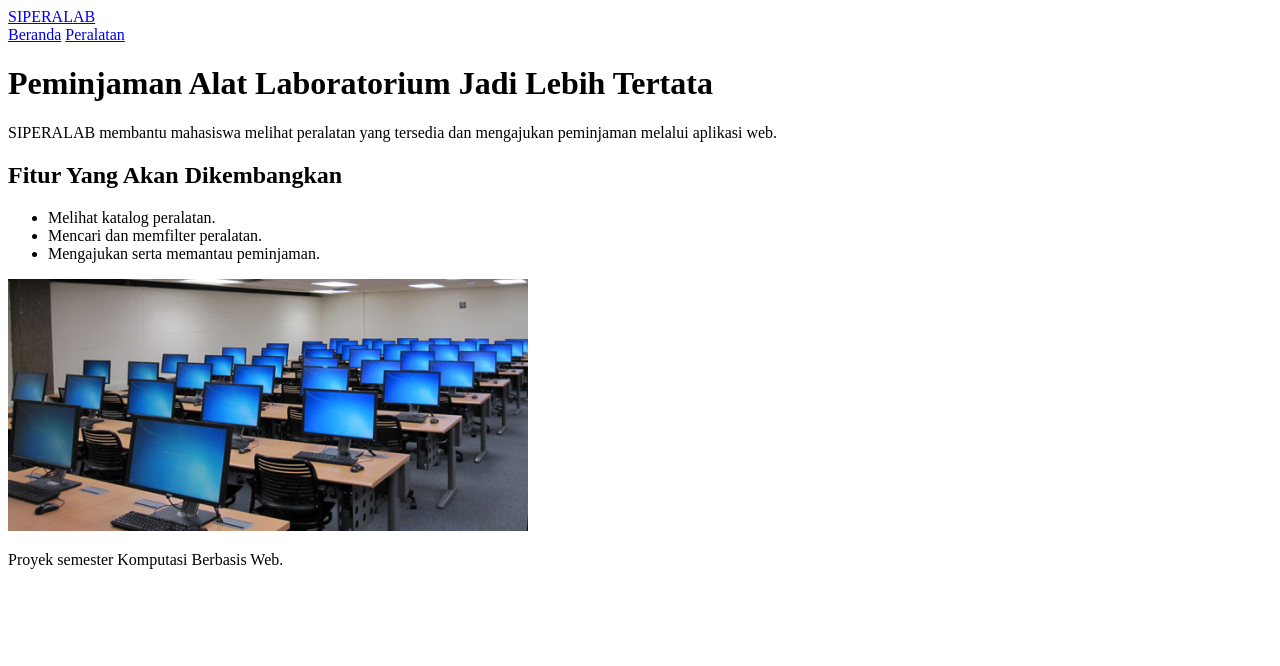
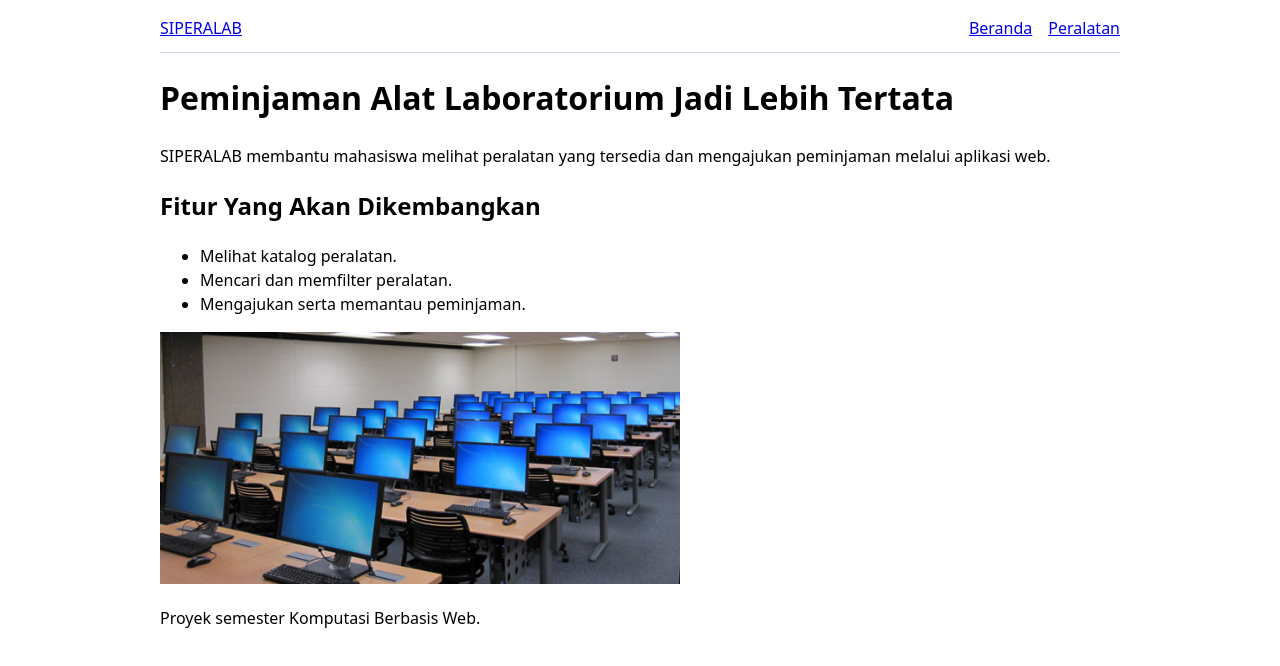
Before and after one commit to reubenezera/SIPERALAB, a website built with Vite: page frontend/index.html in a window 1280 px wide. Built offline with nearby package versions, Linux system fonts and the light colour scheme.

Commit message:
fix: update file paths in HTML and CSS, correct build script in package.json

```diff
--- a/frontend/index.html
+++ b/frontend/index.html
@@ -5,15 +5,15 @@
     <meta name="viewport" content="width=device-width, initial-scale=1.0">
     <meta name="description" content="Sistem Peminjaman Peralatan Laboratorium">
     <title>SIPERALAB | Beranda</title>
-    <link rel="stylesheet" href="/src/styles.css">
+    <link rel="stylesheet" href="./src/styles.css">
 </head>
 <body>
     <header class="site-header">
-        <a class="brand" href="/frontend/index.html">SIPERALAB</a>
+        <a class="brand" href="./index.html">SIPERALAB</a>
 
         <nav aria-label="Navigasi Utama">
-            <a href="/frontend/index.html">Beranda</a>
-            <a href="/frontend/peralatan.html">Peralatan</a>
+            <a href="./index.html">Beranda</a>
+            <a href="./peralatan.html">Peralatan</a>
         </nav>
     </header>
 
@@ -31,7 +31,7 @@
         </ul>
 
         <img
-        src="/images/lab-equipment.jpg"
+        src="./public/images/lab-equipment.jpg"
         alt="Ilustrasi peralatan laboratorium"
         width="520"
         >
@@ -41,7 +41,7 @@
         <p>Proyek semester Komputasi Berbasis Web.</p>
     </footer>
 
-    <script type="module" src="/src/main.js">
+    <script type="module" src="./src/main.js">
     </script>
 </body>
 </html>
--- a/frontend/package.json
+++ b/frontend/package.json
@@ -5,7 +5,7 @@
   "description": "",
   "scripts": {
     "dev": "vite",
-    "build": "vitebuild",
+    "build": "vite build",
     "preview": "vite preview"
   },
   "keywords": [],
--- a/frontend/src/main.js
+++ b/frontend/src/main.js
@@ -0,0 +1 @@
+console.info("SIPERALAB berjalan melalui Vite.");
--- a/frontend/src/styles.css
+++ b/frontend/src/styles.css
@@ -0,0 +1,29 @@
+:root {
+    font-family: system-ui, sans-serif;
+    line-height: 1.5;
+}
+
+body {
+    max-width: 960px;
+    margin: 0 auto;
+    padding: 1rem;
+}
+
+.site-header {
+    display: flex;
+    justify-content: space-between;
+    align-items: center;
+    gap: 1rem;
+    padding-bottom: 0.75rem;
+    border-bottom: 1px solid #cbd5e1;
+}
+
+nav {
+    display: flex;
+    gap: 1rem;
+}
+
+img {
+    max-width: 100%;
+    height: auto;
+}
```
Also changed, not shown: frontend/peralatan.html (+6 -6 lines), 1 other file.
